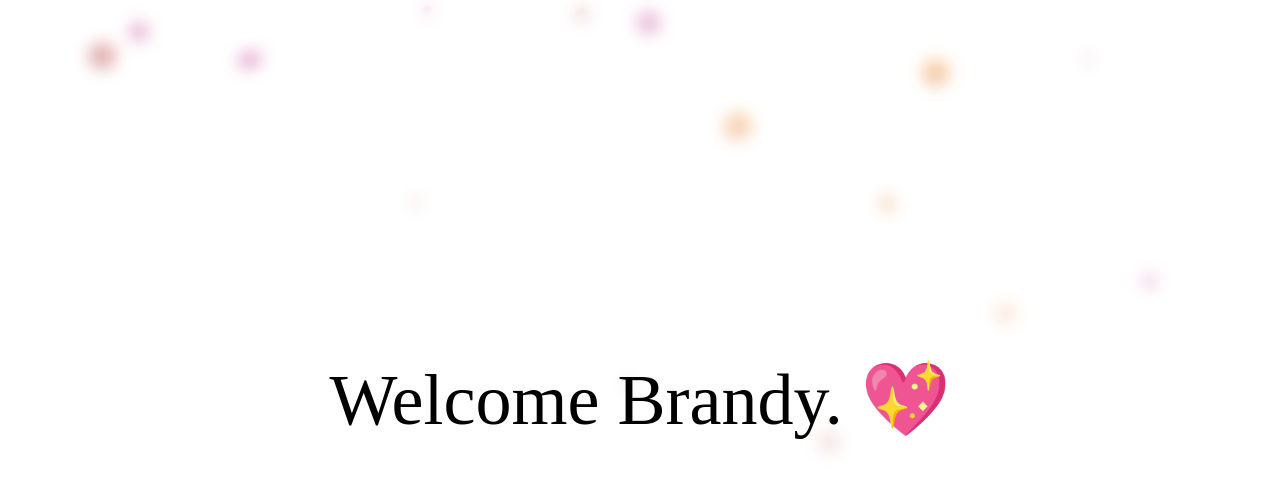
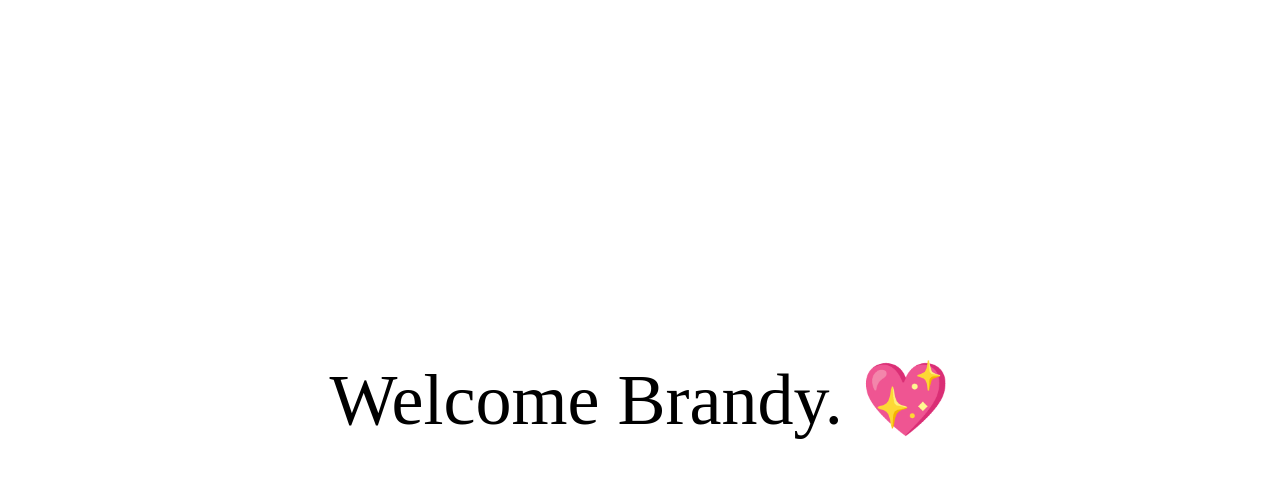
Before and after one commit to bbanner6ytwtwy/Brandy, a React (Vite) app: page / in a window 1280 px wide. Shown: the top 490 px of the page. Built offline with nearby package versions, Linux system fonts and the light colour scheme; a web font is replaced by a local one.

Commit message:
Nav and other changes

```diff
--- a/src/components/Hero.jsx
+++ b/src/components/Hero.jsx
@@ -3,6 +3,7 @@ import React, { useEffect, useRef, useState } from 'react';
 const Hero = () => {
   const audioRef = useRef(null);
   const [isPlaying, setIsPlaying] = useState(false);
+  const [navOpen, setNavOpen] = useState(false);
 
   const toggleAudio = () => {
     const audio = audioRef.current;
@@ -58,6 +59,68 @@ const Hero = () => {
 
   return (
     <>
+      {/* NAVIGATION BAR */}
+      <nav className="fixed top-0 left-0 w-full z-50 backdrop-blur-md bg-gradient-to-r from-pink-200/30 via-purple-200/30 to-pink-300/30 border-b border-white/20 shadow-md">
+        <div className="max-w-7xl mx-auto px-4 sm:px-6 lg:px-8">
+          <div className="flex items-center justify-between h-16">
+
+            {/* Brand */}
+            <div className="flex-shrink-0 text-2xl sm:text-3xl font-bold text-purple-800 italic tracking-wider">
+              Brandy ✨
+            </div>
+
+            {/* Desktop Nav */}
+            <div className="hidden md:flex space-x-6">
+              {["Home", "Affirmations", "Music", "About"].map((label) => (
+                <a
+                  key={label}
+                  href={`#${label.toLowerCase()}`}
+                  className="text-purple-800 hover:text-rose-600 transition duration-300 font-medium relative group"
+                >
+                  {label}
+                  <span className="block h-[2px] bg-rose-500 scale-x-0 group-hover:scale-x-100 transition-transform duration-300 origin-left"></span>
+                </a>
+              ))}
+            </div>
+
+            {/* Hamburger Icon */}
+            <div className="md:hidden">
+              <button
+                onClick={() => setNavOpen(!navOpen)}
+                className="text-purple-800 focus:outline-none"
+              >
+                <svg className="w-6 h-6" fill="none" stroke="currentColor" strokeWidth="2"
+                     viewBox="0 0 24 24" xmlns="http://www.w3.org/2000/svg">
+                  {navOpen ? (
+                    <path strokeLinecap="round" strokeLinejoin="round" d="M6 18L18 6M6 6l12 12" />
+                  ) : (
+                    <path strokeLinecap="round" strokeLinejoin="round" d="M4 6h16M4 12h16M4 18h16" />
+                  )}
+                </svg>
+              </button>
+            </div>
+          </div>
+        </div>
+
+        {/* Mobile Nav */}
+        {navOpen && (
+          <div className="md:hidden bg-pink-50/60 backdrop-blur-xl">
+            <div className="px-4 pt-2 pb-4 space-y-2">
+              {["Home", "Affirmations", "Music", "About"].map((label) => (
+                <a
+                  key={label}
+                  href={`#${label.toLowerCase()}`}
+                  onClick={() => setNavOpen(false)}
+                  className="block text-purple-800 hover:text-rose-600 transition duration-300 font-medium"
+                >
+                  {label}
+                </a>
+              ))}
+            </div>
+          </div>
+        )}
+      </nav>
+
       <audio ref={audioRef} src="/epic.mp3" preload="auto" />
 
       <div className="relative w-full h-screen flex flex-col items-center justify-center px-6 sm:px-10 pt-24 pb-16 bg-[rgba(255,255,255,0.05)] overflow-y-auto">
@@ -72,10 +135,7 @@ const Hero = () => {
 
         <div className="w-full overflow-hidden whitespace-nowrap mt-8 relative">
           <div className="inline-block animate-marquee">
-                        <span className="mx-4 text-xl sm:text-2xl font-semibold text-purple-900">
-                "I am more. I am meant for more." · "The goddess within me rises." · "Strength. Grace. Power." · "Brandy, you are unstoppable." ·
-                "Born of stars, shaped by fire." · "You carry Athena’s wisdom." · "Every day you bloom."
-              </span>
+            {/* Repeating affirmations */}
             <span className="mx-4 text-xl sm:text-2xl font-semibold text-purple-900">
               "I am more. I am meant for more." · "The goddess within me rises." · "Strength. Grace. Power." · "Brandy, you are unstoppable." ·
               "Born of stars, shaped by fire." · "You carry Athena’s wisdom." · "Every day you bloom."
@@ -96,7 +156,7 @@ const Hero = () => {
         </div>
 
         {/* MUSIC BUTTON WITH GLOW + BARS */}
-        <div className="mt-10 relative flex flex-col items-center justify-center">
+        <div className="mt-10 relative flex flex-col items-center justify-center" id="music">
           {isPlaying && (
             <div className="absolute -top-5 flex gap-[2px] h-4 z-10">
               {Array.from({ length: 14 }).map((_, i) => (
--- a/src/index.css
+++ b/src/index.css
@@ -6,14 +6,42 @@ body{
    user-select: none;
   -webkit-user-drag: none;
   scroll-behavior: smooth;
+  scrollbar-color: white;
 }
+/* Custom Scrollbar for modern browsers */
+::-webkit-scrollbar {
+  width: 10px;
+}
+
+::-webkit-scrollbar-track {
+  background: rgba(255, 255, 255, 0.1); /* translucent track */
+  border-radius: 9999px;
+}
+
+::-webkit-scrollbar-thumb {
+  background: linear-gradient(to bottom, rgba(236, 72, 153, 0.4), rgba(139, 92, 246, 0.4)); /* pink to purple */
+  border-radius: 9999px;
+  border: 2px solid rgba(255, 255, 255, 0.2); /* soft border for contrast */
+  backdrop-filter: blur(4px);
+}
+
+::-webkit-scrollbar-thumb:hover {
+  background: linear-gradient(to bottom, rgba(236, 72, 153, 0.6), rgba(139, 92, 246, 0.6));
+}
+
+/* Firefox support */
+* {
+  scrollbar-width: thin;
+  scrollbar-color: rgba(255, 37, 146, 0.4) rgba(255, 255, 255, 0.1);
+}
+
 .lq {
   font-family: "Lovers Quarrel", cursive;
   font-weight: 400;
   font-style: normal;
 }
 .hero-section {
-  background: rgba(255, 255, 255, 0.6);
+  background: #fff;
   backdrop-filter: blur(8px);
 }
 @keyframes marquee {
```
Lines whose indentation alone changed are shown as unchanged.
